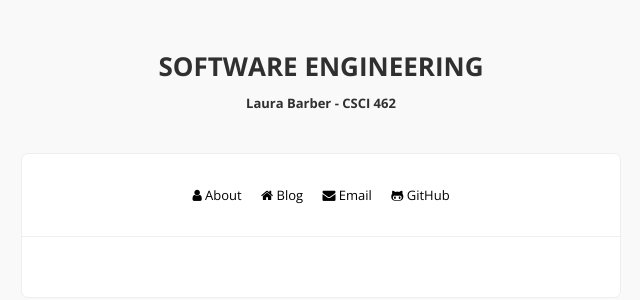
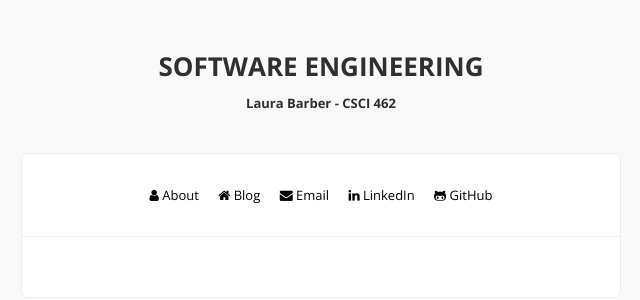
Before and after one commit to Lixxia/lixxia.github.io, a Jekyll site: the page built from index.html, in a window 1280 px wide. Shown: the top 300 px of the page, without its empty margins (319-959 px from the left). Built offline with Jekyll 4.4.1, drawn with Linux system fonts in a browser that asks for light colours; nearby versions of some CDN libraries; Markdown is read by kramdown in place of the engine named in the settings; comment, search, counter and statistics services are not loaded.

Commit message:
some css updates, changed link-icons and added linkedin

```diff
--- a/_config.yml
+++ b/_config.yml
@@ -8,17 +8,21 @@ google_analytics: # set tracking, remove from /javascripts/basic.js if unwanted.
 
 links:
   - name:         About
-    icon:         <i class="fa fa-user"></i>
+    icon:         fa-user
     url:          /about
   - name:         Blog
-    icon:         <i class="fa fa-home"></i>
+    icon:         fa-home
     url:          /
   - name:         Email
-    icon:         <i class="fa fa-envelope"></i>
+    icon:         fa-envelope
     url:          mailto:laura.c.barber@gmail.com
     external:     true
+  - name:         LinkedIn
+    icon:         fa-linkedin
+    url:          http://linkedin.com/in/lixxia
+    external:     true
   - name:         GitHub
-    icon:         <i class="fa fa-github-alt"></i>
+    icon:         fa-github-alt
     url:          http://github.com/Lixxia
     external:     true
 highlighter:      pygments
--- a/_includes/links.html
+++ b/_includes/links.html
@@ -1,5 +1,5 @@
 <div class="block">
   {% for link in site.links %}
-    <a target="{% if link.external %}_blank{% else %}_top{% endif %}" class="main" href="{{ link.url }}">{{link.icon}} {{ link.name }}</a>
+    <a target="{% if link.external %}_blank{% else %}_top{% endif %}" class="main" href="{{ link.url }}"><i class="fa {{link.icon}}"></i> {{ link.name }}</a>
   {% endfor %}
 </div>
--- a/stylesheets/style.css
+++ b/stylesheets/style.css
@@ -18,6 +18,13 @@ body {
 
 img {
   border: none; }
+
+.circleimg {
+  border-radius: 100% !important;
+  border: 1px solid #343434 !important;
+  width: 140px;
+  height: 140px;
+}
 
 #go-back-home {
   margin: 40px 0 0; }
@@ -252,7 +259,7 @@ section.post {
     text-transform: uppercase;
     text-align: center;
     line-height: 1.5em;
-    margin-bottom: 60px; }
+    margin-bottom: 30px; }
     section.post h1 .date {
       color: #d0d0d0;
       font-size: 10px; }
```
Also changed, not shown: about.md (+5 -1 lines), README.md, images/fav.png (deleted), images/line.png (deleted), images/me.png (added), images/og.png (deleted), images/scribble.png (deleted), images/scribble2.png (deleted), images/scribble3.png (deleted).
